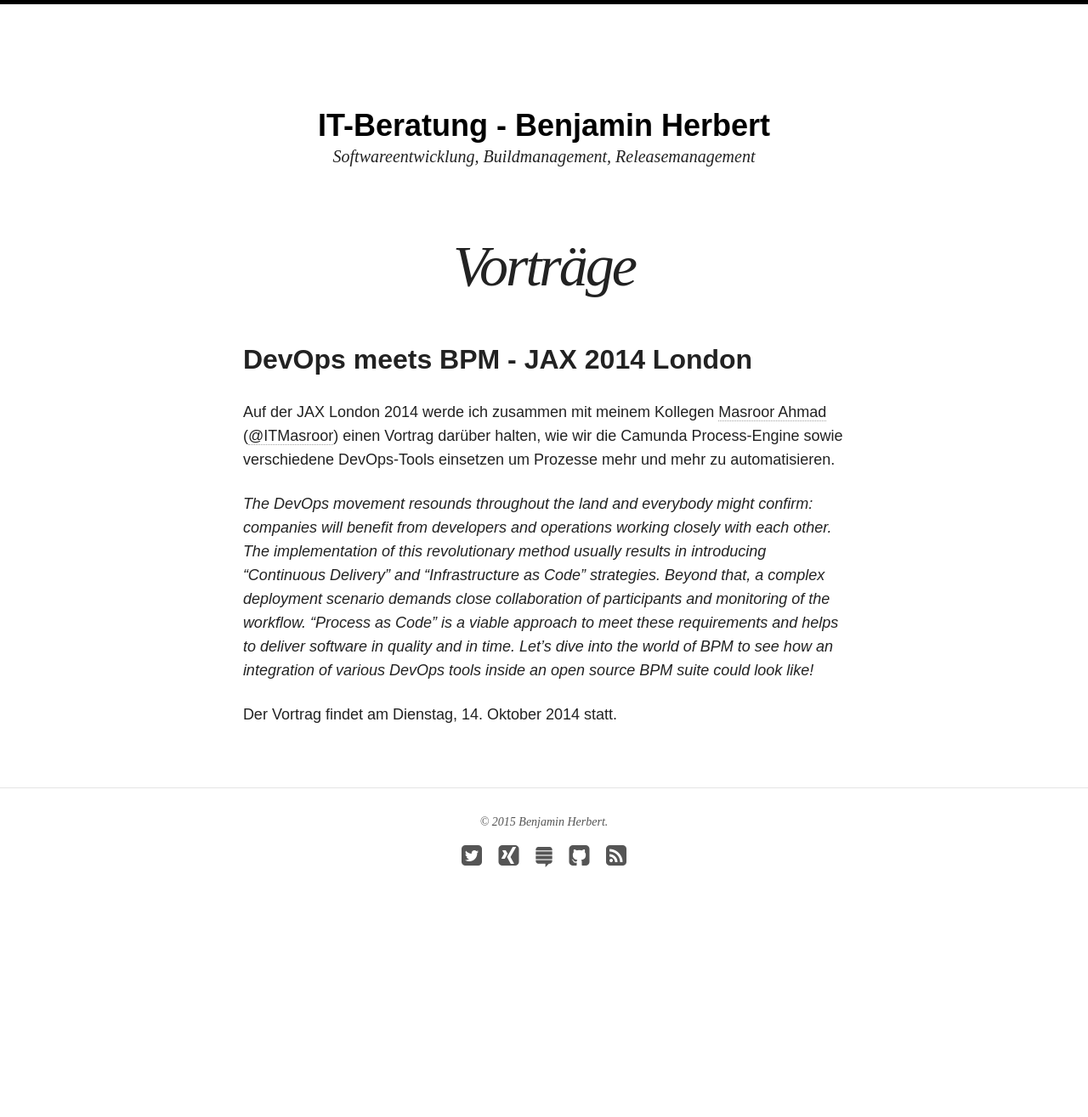
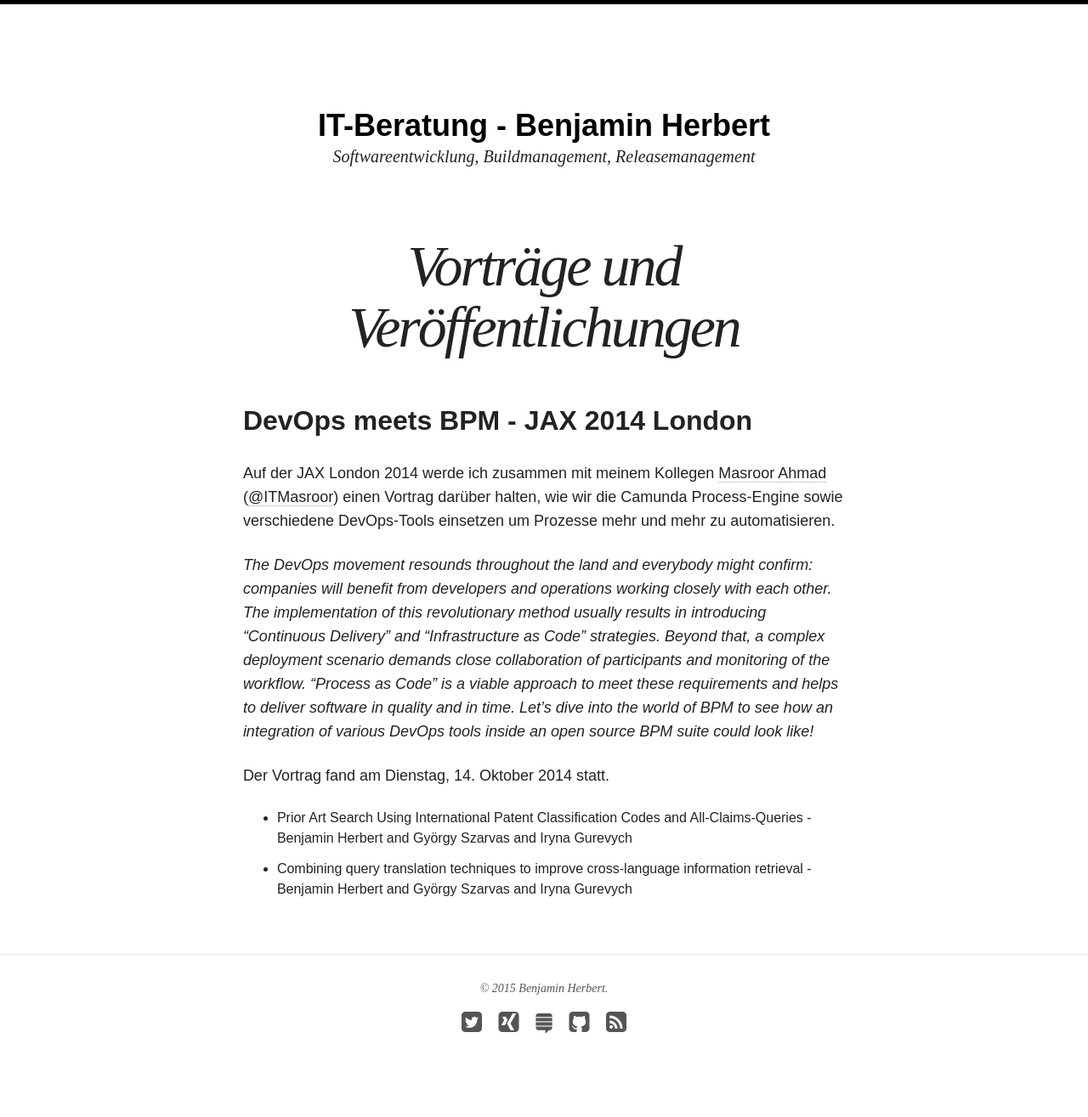
Before and after one commit to BenjaminHerbert/BenjaminHerbert.github.io, a Jekyll site: the page built from vortraege/index.md, in a window 1280 px wide. Shown: the whole page at 85% size. Built offline with Jekyll 4.4.1, drawn with Linux system fonts in a browser that asks for light colours; nearby versions of some CDN libraries; before the commit the page ends 1119 px from its top, so only the background shows below that.

Commit message:
Added papers

```diff
--- a/vortraege/index.md
+++ b/vortraege/index.md
@@ -1,6 +1,6 @@
 ---
 layout: page
-title: Vorträge
+title: Vorträge und Veröffentlichungen
 excerpt:
 modified: 2014-09-18T12:00:00
 image:
@@ -25,4 +25,7 @@ these requirements and helps to deliver software in quality and in time. Let’s
 dive into the world of BPM to see how an integration of various DevOps tools
 inside an open source BPM suite could look like!</cite>
 
-Der Vortrag findet am Dienstag, 14. Oktober 2014 statt.
+Der Vortrag fand am Dienstag, 14. Oktober 2014 statt.
+
+  * Prior Art Search Using International Patent Classification Codes and All-Claims-Queries - Benjamin Herbert and György Szarvas and Iryna Gurevych
+  * Combining query translation techniques to improve cross-language information retrieval - Benjamin Herbert and György Szarvas and Iryna Gurevych
```
